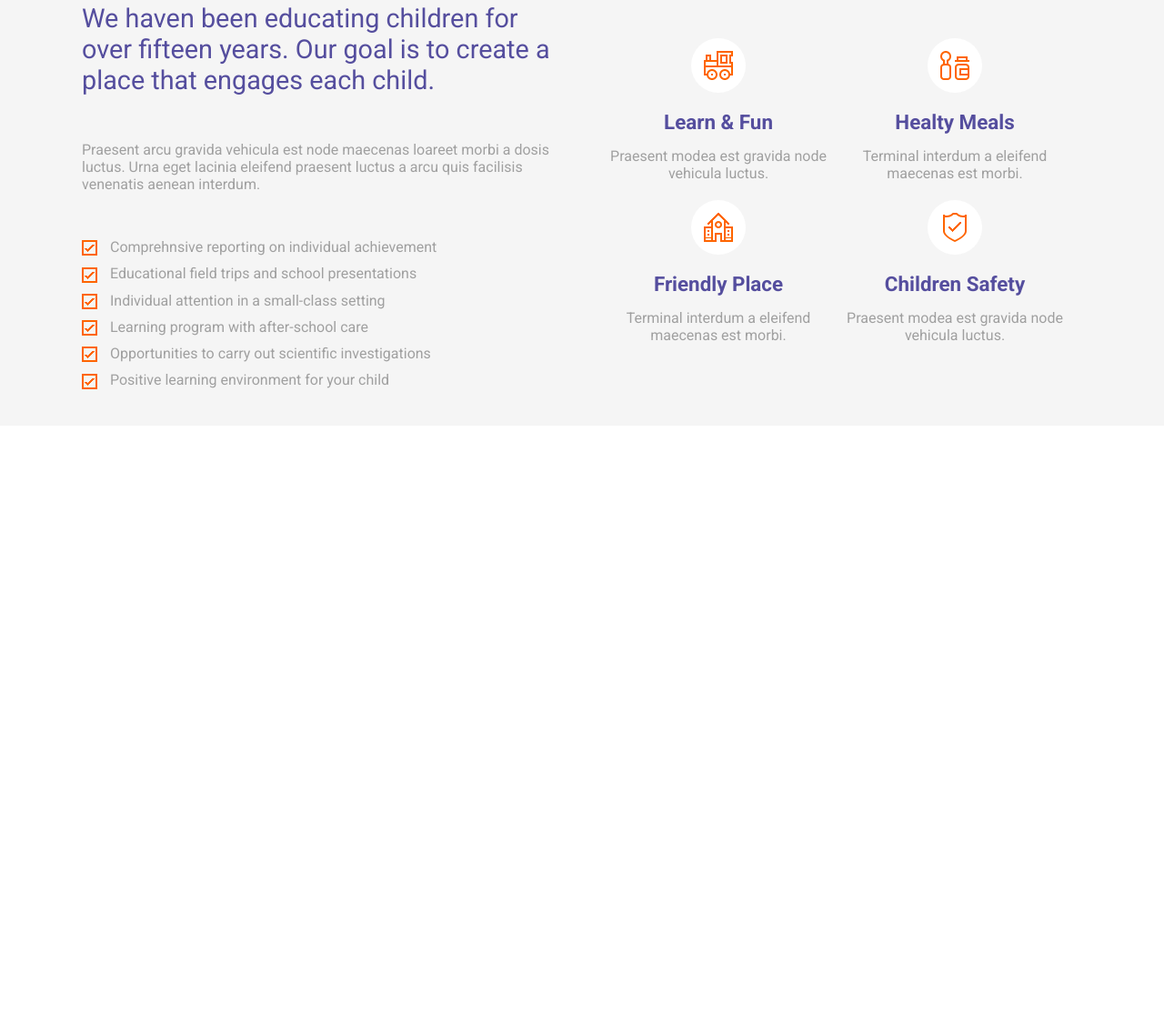
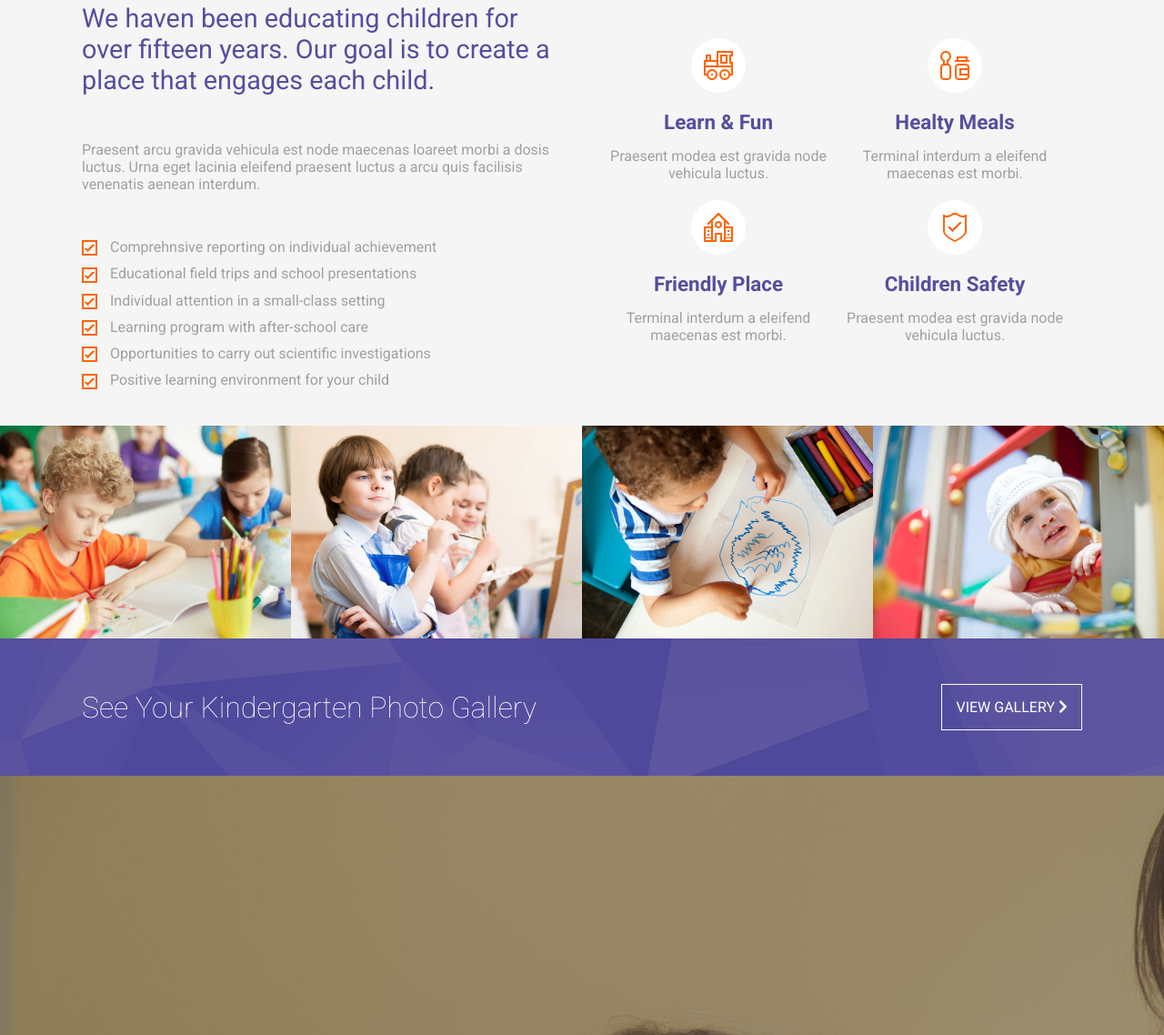
Before and after one commit to Alessio-source/proj-html-vuejs, a plain HTML site: page index.html in a window 1280 px wide. Shown: the part 3042-4180 px from the top of the page at 91% size. Before the commit the page ends 3510 px from the top, so only its background shows below. Drawn offline with nearby package versions, Linux system fonts and the light colour scheme.

Commit message:
gallery non finita

```diff
--- a/index.html
+++ b/index.html
@@ -208,6 +208,26 @@
             </div>
           </div>
         </section>
+
+        <section class="gallery">
+          <div class="photos">
+            <img src="img/images-alt/gallery_01.jpg" alt="">
+            <img src="img/images-alt/gallery_02.jpg" alt="">
+            <img src="img/images-alt/gallery_03.jpg" alt="">
+            <img src="img/images-alt/gallery_04.jpg" alt="">
+          </div>
+
+          <div class="view">
+            <div class="maxWidth">
+              <p>See Your Kindergarten Photo Gallery</p>
+              <a href="#">View gallery <i class="fas fa-chevron-right"></i></a>
+            </div>
+          </div>
+
+          <div class="slider3">
+            <img src="img/images-alt/parallax_02.jpg" alt="">
+          </div>
+        </section>
       </main>
 
     </div>
--- a/src/partials/_main.scss
+++ b/src/partials/_main.scss
@@ -273,4 +273,39 @@ main {
       }
     }
   }
+  .gallery {
+    .photos {
+      display: flex;
+      justify-content: flex-start;
+      align-items: flex-start;
+      img {
+        width: calc(100% / 4);
+      }
+    }
+    .view {
+      padding: 50px 30px;
+      background-image: url("../img/images-alt/pattern.png");
+      .maxWidth {
+        display: flex;
+        justify-content: space-between;
+        align-items: center;
+        color: white;
+        p {
+          font-size: 2em;
+          font-weight: lighter;
+        }
+        a {
+          padding: 15px;
+          border: 1px solid white;
+          text-decoration: none;
+          text-transform: uppercase;
+          color: white;
+        }
+      }
+    }
+    .slider3 {
+      height: 700px;
+      overflow: hidden;
+    }
+  }
 }
```
Also changed, not shown: css/style.css.
